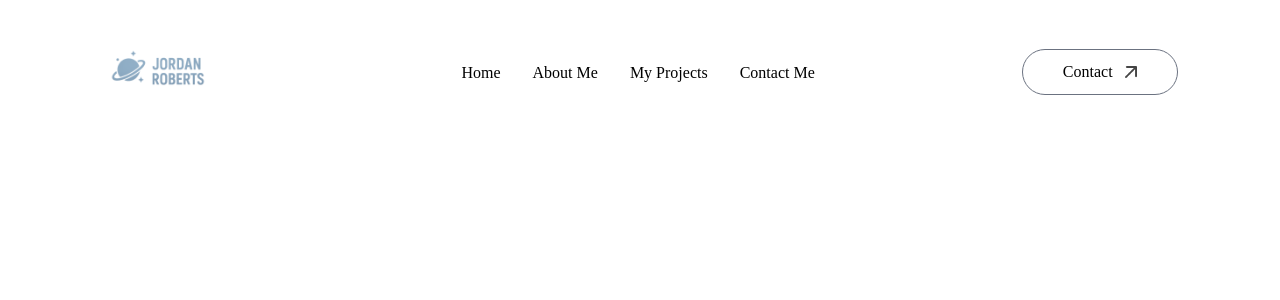
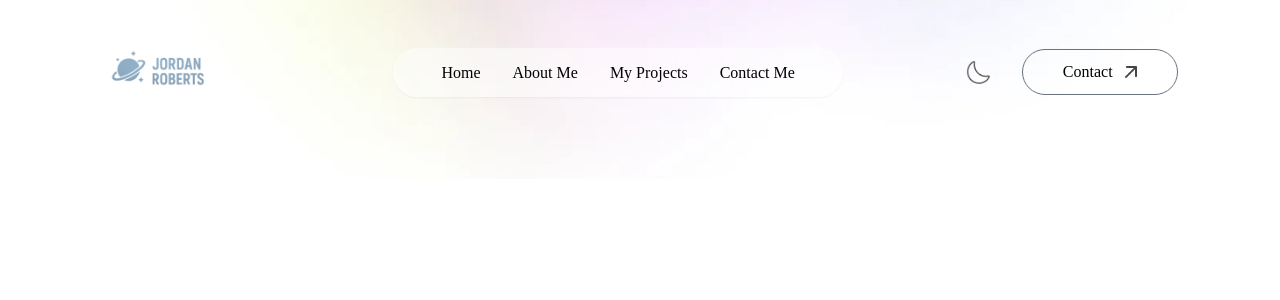
Before and after one commit to J-Tajheria/JR_Portfolio, a Next.js app in the folder portfolio/: page / in a window 1280 px wide. Shown: the top 300 px of the page. Built offline with nearby package versions, Linux system fonts and the light colour scheme; a web font is replaced by a local one.

Commit message:
Adding sidemenu

```diff
--- a/portfolio/app/components/Navbar.js
+++ b/portfolio/app/components/Navbar.js
@@ -1,16 +1,28 @@
 import { assets } from '@/assests/assets'
-import React from 'react'
+import React, { useRef } from 'react'
 import Image from 'next/image'
 
 const Navbar = () => {
-  return (
+    const sideBar = useRef();
+
+    const openSideBar = () => {
+        sideBar.current.style.transform = 'translateX(-16rem)';
+    }
+
+    const closeSideBar = () => {
+        sideBar.current.style.transform = 'translateX(16rem)';
+    }
+return (
     <>
+    <div className='fixed top-0 right-0 w-11/12 -z-10 translate-y-[-80%]'>
+        <Image src={assets.header_bg_color} alt="header_bg_color" className='w-full'/>
+    </div>
     {/* Define different breakpoints for different screen sizes */}
         <nav className='w-full fixed px-5 lg:px-8 xl:px-[8%] py-4 flex items-center justify-between z-50'>
             <a href="#top">
                 <Image src={assets.logo} alt="logo" className='w-28 cursor-pointer mr-14'/>
             </a>
-            <ul className='hidden md:flex items-center gap-6 lg:gap-8 rounded-full px-12 py-3'>
+            <ul className='hidden md:flex items-center gap-6 lg:gap-8 rounded-full px-12 py-3 bg-white shadow-sm bg-opacity-50'>
                 <li>
                     <a className='font-Ovo' href="#top">Home</a>
                 </li>
@@ -24,12 +36,43 @@
                     <a className='font-Ovo' href="#contact">Contact Me</a>
                 </li>
             </ul>
-            <div>
-                <a className=' font-Ovo hidden lg:flex items-center gap-3 px-10 py-2.5 border border-gray-500 rounded-full ml-4' href="#contact" >Contact<Image src={assets.arrow_icon} alt="logo" className='w-3 '/></a>
+            <div className='flex items-center gap-4'>
+                {/* Dark mode toggle button */}
+                <button>
+                    <Image src={assets.moon_icon} alt="moon_icon" className='w-6'/>
+                </button>
+                {/* Contact Button */}
+                <a className=' font-Ovo hidden lg:flex items-center gap-3 px-10 py-2.5 border border-gray-500 rounded-full ml-4' href="#contact" >
+                    Contact
+                <Image src={assets.arrow_icon} alt="logo" className='w-3 '/></a>
+                {/* Hamburger menu button */}
+                {/* Visible on mobile */}
+                <button className='block md:hidden ml-3' onClick={openSideBar}>
+                    <Image src={assets.menu_black} alt="hamburger_Menu" className='w-6'/>
+                </button>
             </div>
+
+            {/* Mobile menu */}
+            <ul ref={sideBar} className='flex md:hidden flex-col gap-4 py-20 px-10 fixed -right-64 top-0 bottom-0 w-64 z-50 h-screen bg-rose-50 transition duration-500'>
+                <div className='absolute top-5 right-5'>
+                    <Image src={assets.close_black} alt="close_icon" className='w-5 cursor-pointer' onClick={closeSideBar}/>
+                </div>
+                <li>
+                    <a className='font-Ovo' href="#top" onClick={closeSideBar}>Home</a>
+                </li>
+                <li>
+                    <a className='font-Ovo' href="#about" onClick={closeSideBar}>About Me</a>
+                </li>
+                <li>
+                    <a className='font-Ovo' href="#projects" onClick={closeSideBar}>My Projects</a>
+                </li>
+                <li>
+                    <a className='font-Ovo' href="#contact" onClick={closeSideBar}>Contact Me</a>
+                </li>
+            </ul>
         </nav>
     </>
-  )
+)
 }
 
 export default Navbar
```
